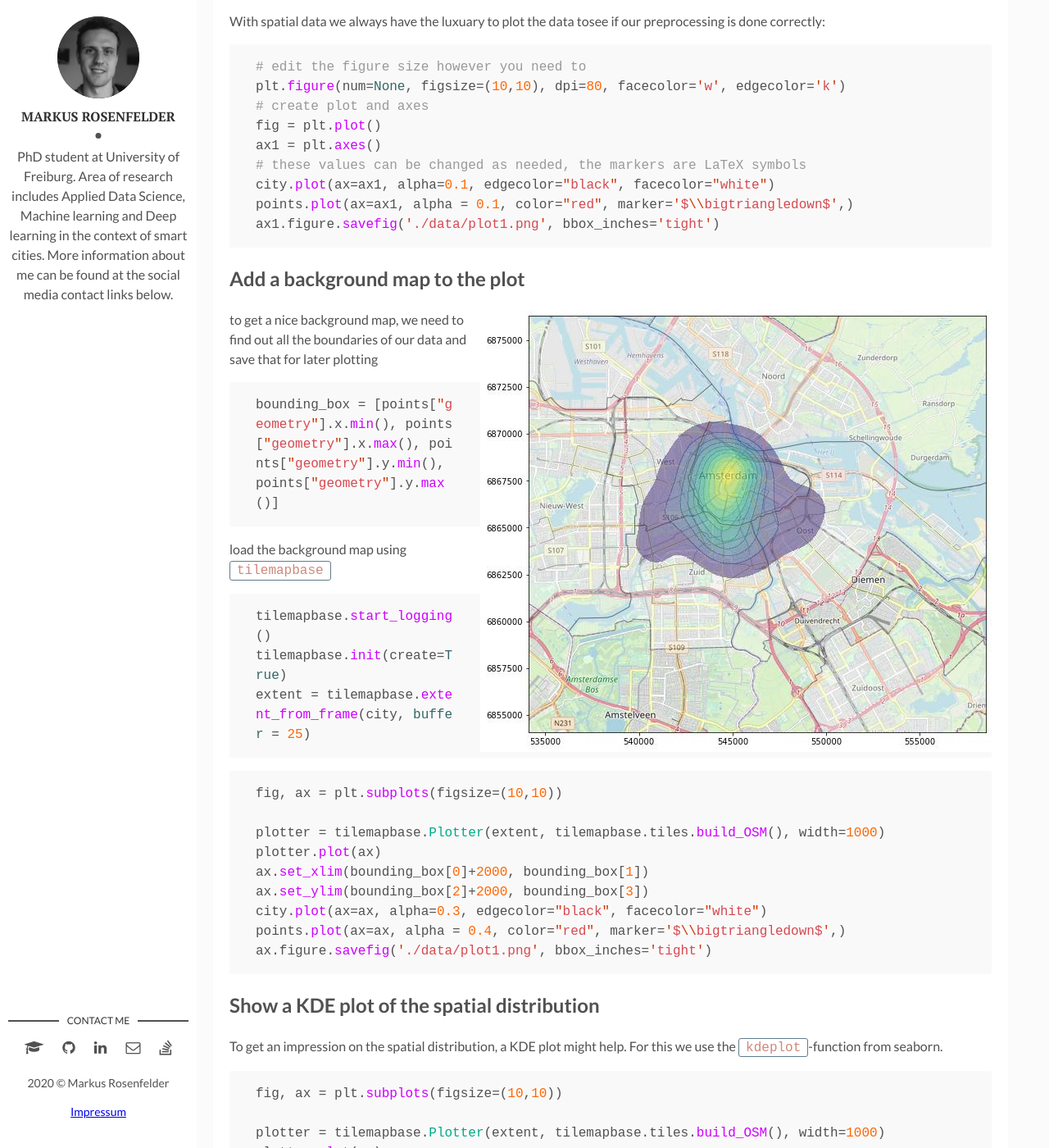
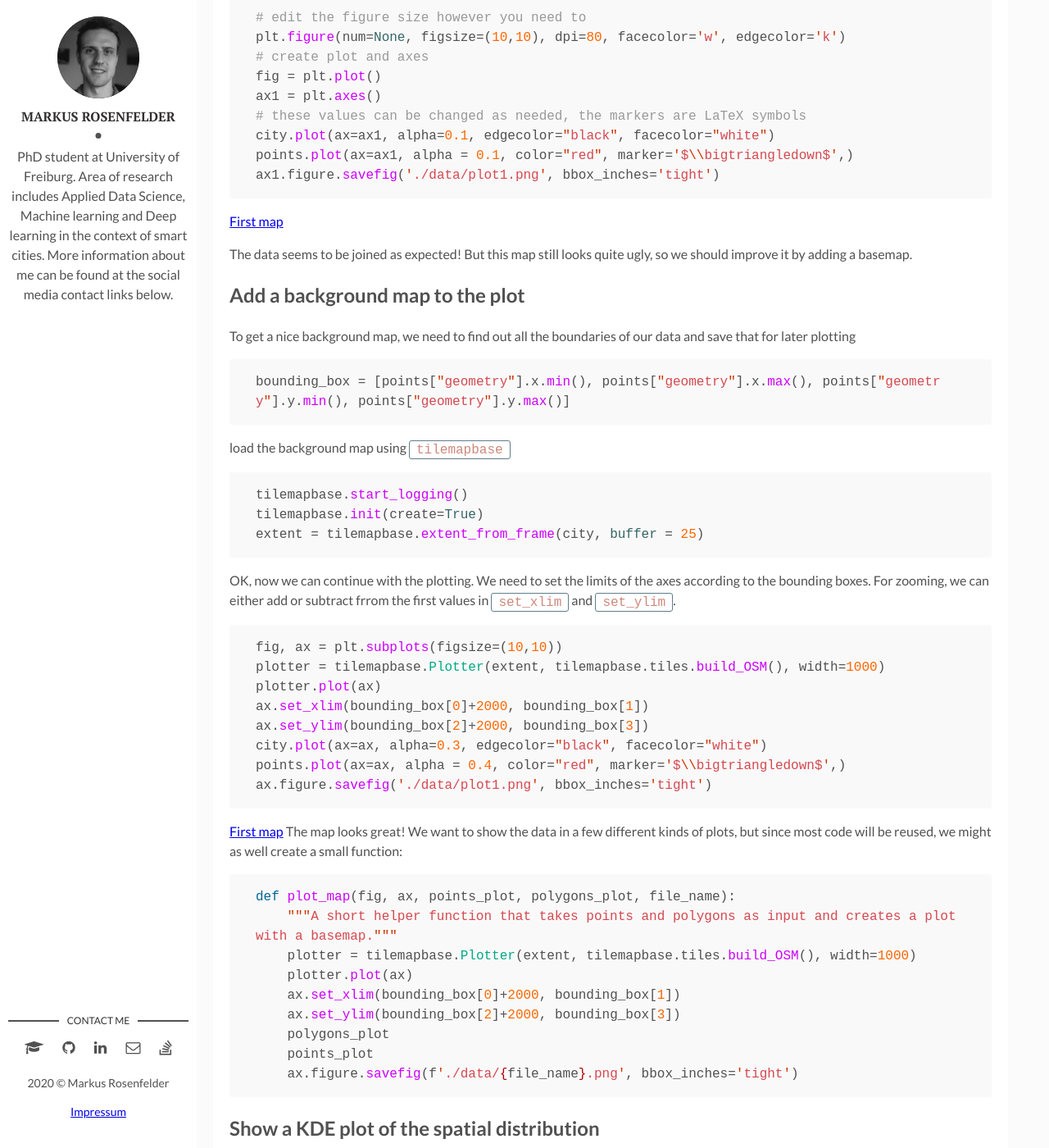
Before and after one commit to MarkusRosen/markusrosen.github.io, a Jekyll site: the page built from _posts/2020-01-22-create-maps-with-python.md, in a window 1280 px wide and 1400 px high, scrolled down 3398 px. Shown: the whole window at 82% size. Built offline with Jekyll 4.4.1, drawn with Linux system fonts in a browser that asks for light colours; comment, search, counter and statistics services are not loaded; some of the changed text lies outside the part shown.

Commit message:
added images

```diff
--- a/_posts/2020-01-22-create-maps-with-python.md
+++ b/_posts/2020-01-22-create-maps-with-python.md
@@ -69,8 +67,8 @@
 
 Download the following data and save extract it into the ./data folder of this project:
 
-- http://download.geofabrik.de/europe/netherlands/noord-holland-latest-free.shp.zip
-- https://maps.amsterdam.nl/open_geodata/geojson.php?KAARTLAAG=GEBIED_STADSDELEN&THEMA=gebiedsindeling
+- [Points of interest data from North Holland](http://download.geofabrik.de/europe/netherlands/noord-holland-latest-free.shp.zip)
+- [City boundaries as GeoJSON](https://maps.amsterdam.nl/open_geodata/geojson.php?KAARTLAAG=GEBIED_STADSDELEN&THEMA=gebiedsindeling)
 
 You also have to unzip the `noord-holland-latest-free.shp.zip`.
 
@@ -137,11 +135,13 @@
 points.plot(ax=ax1, alpha = 0.1, color="red", marker='$\\bigtriangledown$',)
 ax1.figure.savefig('./data/plot1.png', bbox_inches='tight')
 {% endhighlight %}
+[First map](/assets/img/post1/plot1.jpg)
+
+The data seems to be joined as expected! But this map still looks quite ugly, so we should improve it by adding a basemap.
 
 ## Add a background map to the plot
 
-<img align="right" src="{{site.baseurl}}/assets/img/post1/map3.jpg">
-to get a nice background map, we need to find out all the boundaries of our data and save that for later plotting
+To get a nice background map, we need to find out all the boundaries of our data and save that for later plotting
 {% highlight python %}
 bounding_box = [points["geometry"].x.min(), points["geometry"].x.max(), points["geometry"].y.min(), points["geometry"].y.max()]
 {% endhighlight %}
@@ -151,9 +151,9 @@
 tilemapbase.init(create=True)
 extent = tilemapbase.extent_from_frame(city, buffer = 25)
 {% endhighlight %}
+OK, now we can continue with the plotting. We need to set the limits of the axes according to the bounding boxes. For zooming, we can either add or subtract frrom the first values in `set_xlim` and `set_ylim`.
 {% highlight python %}
 fig, ax = plt.subplots(figsize=(10,10))
-
 plotter = tilemapbase.Plotter(extent, tilemapbase.tiles.build_OSM(), width=1000)
 plotter.plot(ax)
 ax.set_xlim(bounding_box[0]+2000, bounding_box[1])
@@ -162,7 +162,19 @@
 points.plot(ax=ax, alpha = 0.4, color="red", marker='$\\bigtriangledown$',)
 ax.figure.savefig('./data/plot1.png', bbox_inches='tight')
 {% endhighlight %}
-
+[First map](/assets/img/post1/plot2.jpg)
+The map looks great! We want to show the data in a few different kinds of plots, but since most code will be reused, we might as well create a small function:
+{% highlight python %}
+def plot_map(fig, ax, points_plot, polygons_plot, file_name):
+    """A short helper function that takes points and polygons as input and creates a plot with a basemap."""
+    plotter = tilemapbase.Plotter(extent, tilemapbase.tiles.build_OSM(), width=1000)
+    plotter.plot(ax)
+    ax.set_xlim(bounding_box[0]+2000, bounding_box[1])
+    ax.set_ylim(bounding_box[2]+2000, bounding_box[3])
+    polygons_plot
+    points_plot
+    ax.figure.savefig(f'./data/{file_name}.png', bbox_inches='tight')
+{% endhighlight %}
 ## Show a KDE plot of the spatial distribution
 
 To get an impression on the spatial distribution, a KDE plot might help. For this we use the `kdeplot`-function from seaborn.
```
Also changed, not shown: other parts of _posts/2020-01-22-create-maps-with-python.md (+0 -2 lines), assets/img/post1/map1.jpg (deleted), assets/img/post1/map2.jpg (deleted), assets/img/post1/map3.jpg (deleted), assets/img/post1/plot1.jpg (added), assets/img/post1/plot2.jpg (added), assets/img/post1/plot3.jpg (added), assets/img/post1/plot4.jpg (added), assets/img/post1/plot5.jpg (added), assets/img/post1/plot6.jpg (added).
